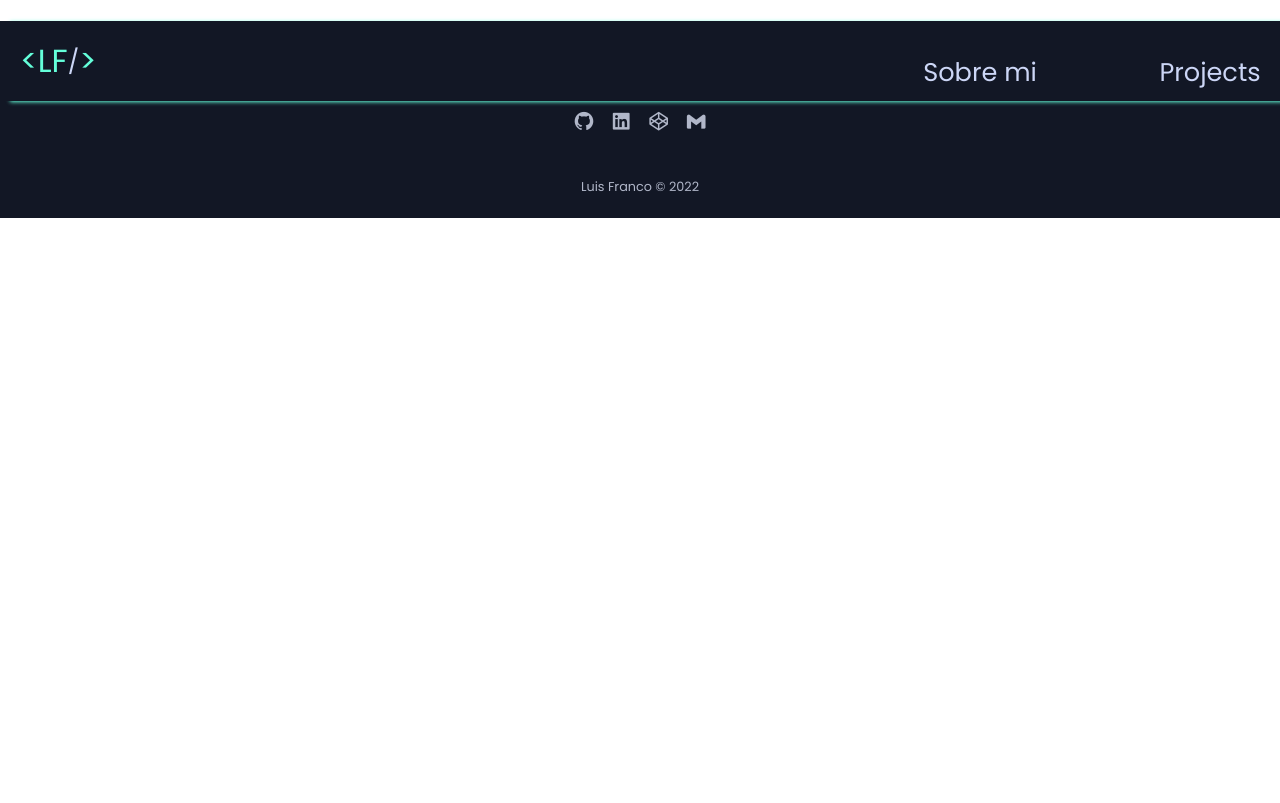
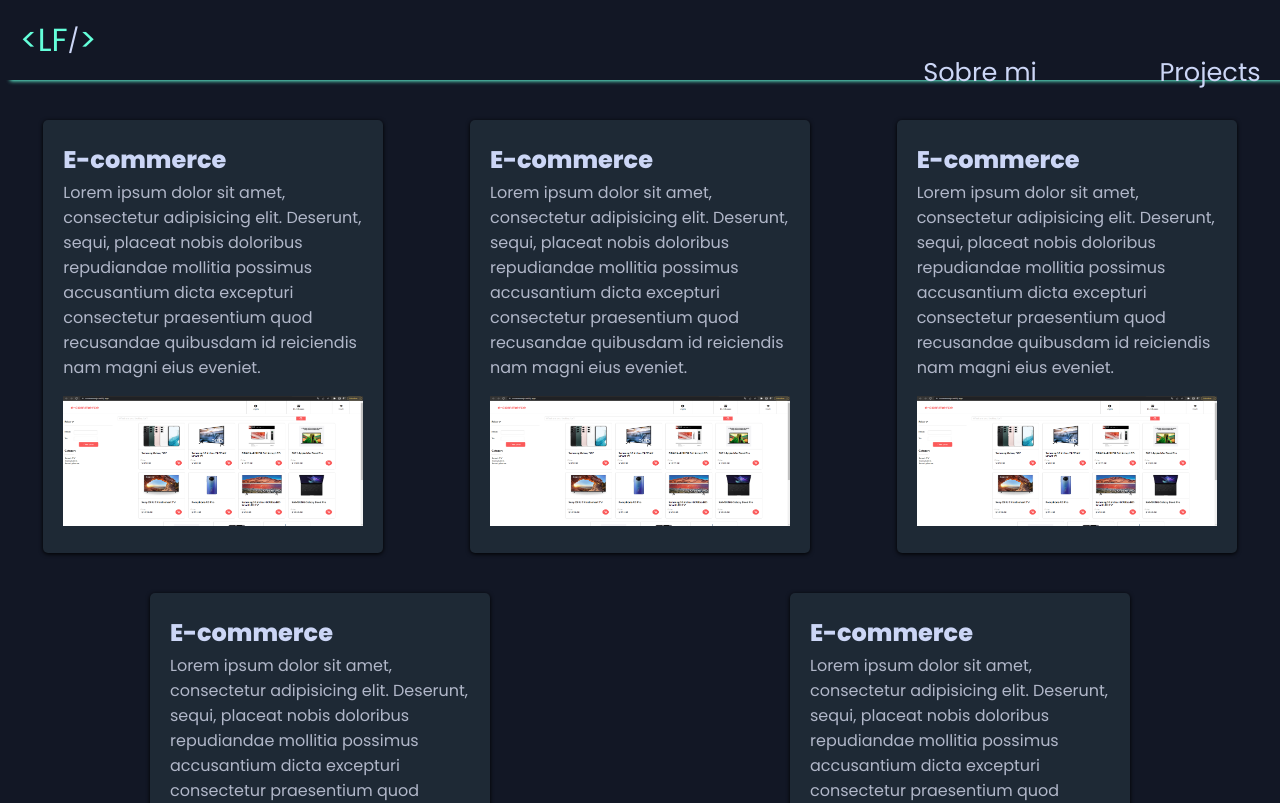
Before and after one commit to luisfranco23/Portafoliolf, a React (Vite) app: page /#/projects in a window 1280 px wide. Shown: the top 803 px of the page. Built offline with nearby package versions, Linux system fonts and the light colour scheme.

Commit message:
add projetcs

```diff
--- a/src/App.jsx
+++ b/src/App.jsx
@@ -13,7 +13,7 @@ function App() {
   const [isLoading, setIsLoading] = useState(true)
   setTimeout(()=>{
     setIsLoading(false)
-  },3000)
+  },2000)
   return (
     <div className="App">
       {
--- a/src/components/projects/Projects.jsx
+++ b/src/components/projects/Projects.jsx
@@ -1,10 +1,38 @@
 import React from 'react'
+import ecommerce from '../../assets/projetcs/ecommerce.png'
+import '../home/style.css'
+import './style.css'
+
 
 const Projects = () => {
   return (
-    <div>
-        <h1>Projects</h1>
-    </div>
+    <section className='projetcs'>
+        <div className='target'>
+          <h2 className='target__subtitle'>E-commerce</h2>
+          <p className='target__description'>Lorem ipsum dolor sit amet, consectetur adipisicing elit. Deserunt, sequi, placeat nobis doloribus repudiandae mollitia possimus accusantium dicta excepturi consectetur praesentium quod recusandae quibusdam id reiciendis nam magni eius eveniet.</p>
+          <img className='target__image' src={ecommerce} alt='ecommerce' />
+        </div>
+        <div className='target'>
+          <h2 className='target__subtitle'>E-commerce</h2>
+          <p className='target__description'>Lorem ipsum dolor sit amet, consectetur adipisicing elit. Deserunt, sequi, placeat nobis doloribus repudiandae mollitia possimus accusantium dicta excepturi consectetur praesentium quod recusandae quibusdam id reiciendis nam magni eius eveniet.</p>
+          <img className='target__image' src={ecommerce} alt='ecommerce' />
+        </div>
+        <div className='target'>
+          <h2 className='target__subtitle'>E-commerce</h2>
+          <p className='target__description'>Lorem ipsum dolor sit amet, consectetur adipisicing elit. Deserunt, sequi, placeat nobis doloribus repudiandae mollitia possimus accusantium dicta excepturi consectetur praesentium quod recusandae quibusdam id reiciendis nam magni eius eveniet.</p>
+          <img className='target__image' src={ecommerce} alt='ecommerce' />
+        </div>
+        <div className='target'>
+          <h2 className='target__subtitle'>E-commerce</h2>
+          <p className='target__description'>Lorem ipsum dolor sit amet, consectetur adipisicing elit. Deserunt, sequi, placeat nobis doloribus repudiandae mollitia possimus accusantium dicta excepturi consectetur praesentium quod recusandae quibusdam id reiciendis nam magni eius eveniet.</p>
+          <img className='target__image' src={ecommerce} alt='ecommerce' />
+        </div>
+        <div className='target'>
+          <h2 className='target__subtitle'>E-commerce</h2>
+          <p className='target__description'>Lorem ipsum dolor sit amet, consectetur adipisicing elit. Deserunt, sequi, placeat nobis doloribus repudiandae mollitia possimus accusantium dicta excepturi consectetur praesentium quod recusandae quibusdam id reiciendis nam magni eius eveniet.</p>
+          <img className='target__image' src={ecommerce} alt='ecommerce' />
+        </div>
+    </section>
   )
 }
 
--- /dev/null
+++ b/src/components/projects/style.css
@@ -0,0 +1,32 @@
+.projetcs {
+    width: 100vw;
+    height: auto;
+    background-color: var(--color-secondary);
+    padding-top: 100px;
+    display: flex;
+    justify-content: center;
+    align-items: center;
+    flex-wrap: wrap;
+}
+.target {
+    height: auto;
+    width: min(50%, 300px);
+    margin: 20px auto;
+    background-color: var(--color-tarjet);
+    padding: 20px;
+    border-radius: 5px;
+    box-shadow: 0 1px 4px 0 rgb(0, 0, 0);
+}
+.target__subtitle {
+    color: var(--color-text);
+    line-height: 0;
+}
+.target__description {
+    font-size: 1rem;
+    color: var(--color-4);
+    padding-bottom: 0;
+}
+.target__image{
+    width: 100%;
+    height: 130px;
+}
--- a/src/index.css
+++ b/src/index.css
@@ -7,4 +7,5 @@
     --color-3: #0d536e;
     --color-4: #b1b7c9;
     --color-hover: #64ffda5e;
+    --color-tarjet: #98cfc318;
 }
```
Also changed, not shown: src/assets/projetcs/ecommerce.png (added).
